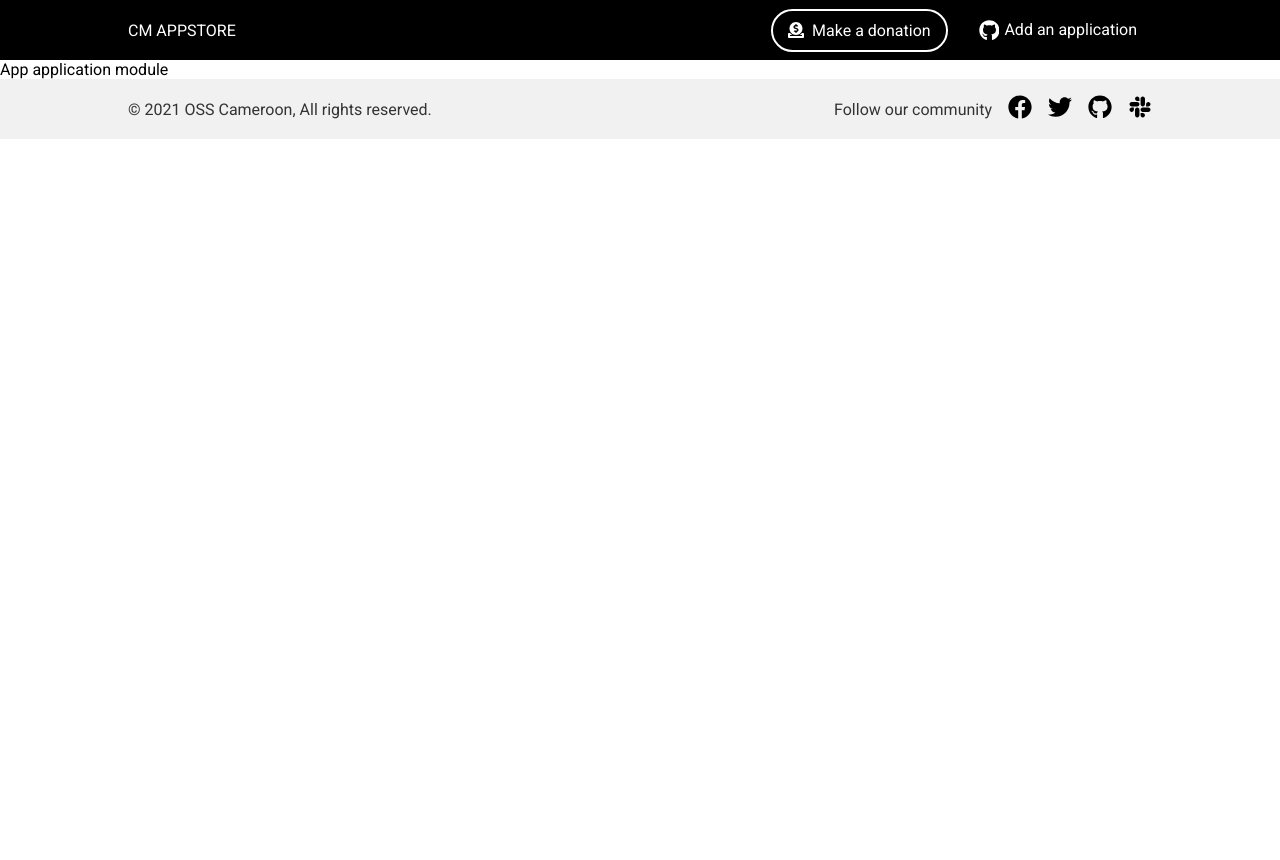
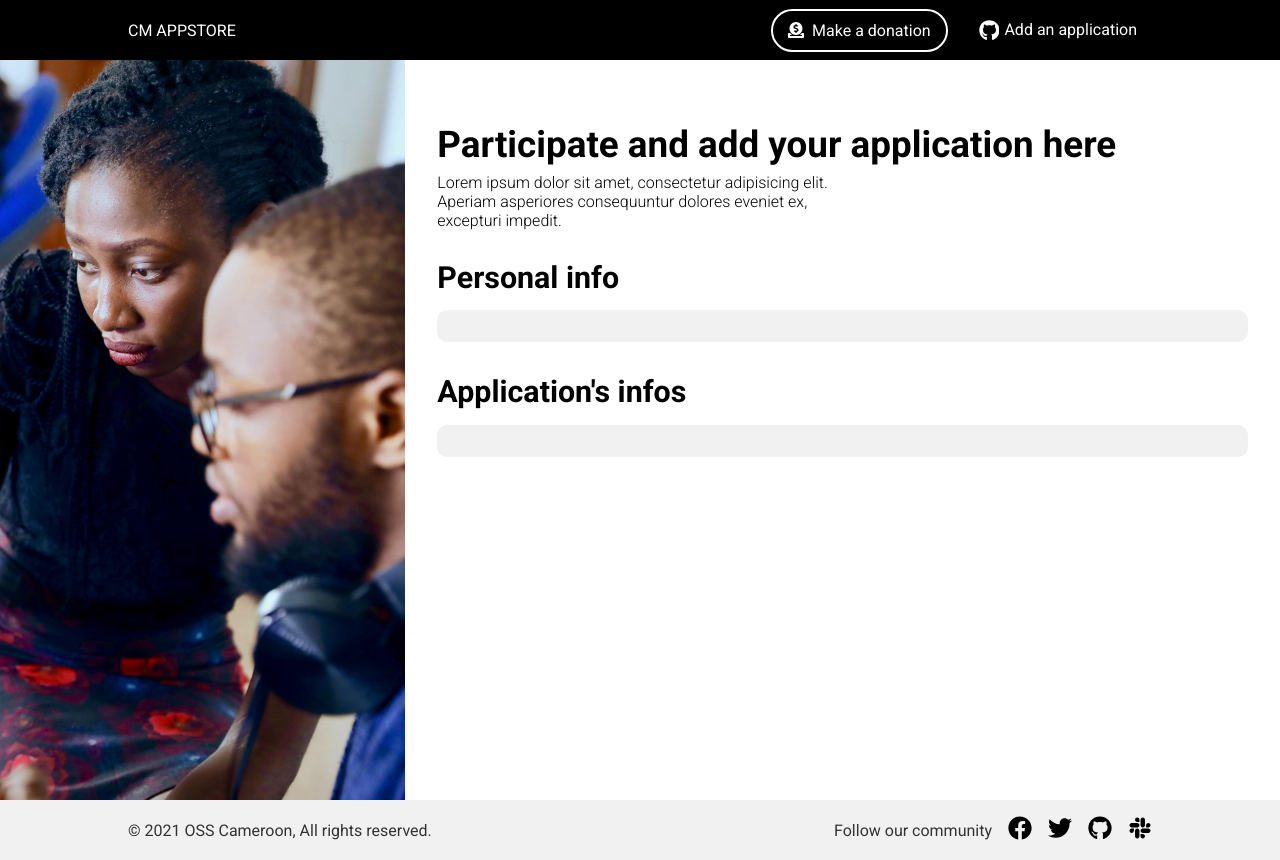
Before and after one commit to osscameroon/camerapps, a React (Create React App) app: page /add-app in a window 1280 px wide. Before the commit the page ends 800 px from the top, so only its background shows below. Built offline with nearby package versions, Linux system fonts and the light colour scheme.

Commit message:
create form in progress...

```diff
--- a/package.json
+++ b/package.json
@@ -3,6 +3,7 @@
   "version": "0.1.0",
   "private": true,
   "dependencies": {
+    "@hookform/resolvers": "^2.8.3",
     "@szhsin/react-menu": "^2.1.0",
     "@testing-library/jest-dom": "^5.11.4",
     "@testing-library/react": "^11.1.0",
@@ -21,6 +22,7 @@
     "mobx-react": "^7.2.0",
     "react": "^17.0.2",
     "react-dom": "^17.0.2",
+    "react-hook-form": "^7.20.2",
     "react-icons": "^4.2.0",
     "react-is": "^17.0.2",
     "react-router-dom": "^5.3.0",
@@ -31,7 +33,8 @@
     "styled-components": "^5.3.1",
     "typescript": "^4.1.2",
     "uuid": "^8.3.2",
-    "web-vitals": "^1.0.1"
+    "web-vitals": "^1.0.1",
+    "yup": "^0.32.11"
   },
   "scripts": {
     "start": "react-scripts start",
--- /dev/null
+++ b/src/model/AddingAppProps.ts
@@ -0,0 +1,13 @@
+export interface AddingAppProps {
+    id?: string;
+    name: string;
+    description: string;
+    author: string;
+    email: string;
+    logo: string;
+    slack: string;
+    twitter: string;
+    facebook: string;
+    linkedIn: string;
+    github: string;
+}
--- /dev/null
+++ b/src/model/FormProps.ts
@@ -0,0 +1,18 @@
+import {FieldElement, FieldName, FieldValues, Ref} from "react-hook-form/dist/types/fields";
+import {RegisterOptions} from "react-hook-form/dist/types/validator";
+import {
+    SetFieldValue,
+    SetValueConfig,
+    SubmitHandler,
+    UnpackNestedValue
+} from "react-hook-form/dist/types/form";
+import {ErrorOption, FieldErrors} from "react-hook-form/dist/types/errors";
+import {DeepPartial} from "react-hook-form/dist/types/utils";
+
+export interface FormProps <TFieldValues extends FieldValues = FieldValues> {
+    register<TFieldElement extends FieldElement<TFieldValues>>(ref: (TFieldElement & Ref) | null, rules?: RegisterOptions): void;
+    handleSubmit: <TSubmitFieldValues extends FieldValues = TFieldValues>(onValid: SubmitHandler<TSubmitFieldValues>, onInvalid?: any) => (e?: React.BaseSyntheticEvent) => Promise<void>;
+    reset: (values?: UnpackNestedValue<DeepPartial<TFieldValues>>, omitResetState?: any) => void,
+    setValue(name: FieldName<TFieldValues>, value: SetFieldValue<TFieldValues>, config?: SetValueConfig): void;
+    setError(name: FieldName<TFieldValues>, error: ErrorOption): void;
+}
--- a/src/model/IApp.ts
+++ b/src/model/IApp.ts
@@ -3,6 +3,7 @@ import {BaseModel} from "./BaseModel";
 export interface IApp extends BaseModel{
     author?: string;
     description?: string;
+    email?: string;
     logo?: string;
     slack?: string;
     facebook?: string;
--- /dev/null
+++ b/src/modules/add-application-module/children/app-form/index.tsx
@@ -0,0 +1,67 @@
+import React, {memo} from 'react';
+import styled from "styled-components";
+import {FormProps} from "../../../../model/FormProps";
+import AddAppController from "./../../controller";
+
+const AppFormUIWrapper = styled.form`
+  padding: 2em;
+  width: 100vw;
+
+  h2 {
+    font-size: 2.3em;
+    margin-bottom: .2em;
+  }
+
+  p {
+    width: 50%;
+  }
+
+  .section-block {
+    margin-bottom: 2em;
+
+    h3 {
+      font-size: 1.9em;
+      margin-bottom: .5em;
+    }
+
+    .basic-form {
+      padding: 1em;
+      background-color: #f1f1f1;
+      border-radius: 10px;
+    }
+
+    .personal-form {
+
+    }
+  }
+`;
+
+interface AppFormUIProps {
+    formProps: any;
+}
+
+const AppFormUI = ({formProps}: AppFormUIProps) => {
+
+    return <AppFormUIWrapper onSubmit={formProps.handleSubmit(AddAppController.onSubmit, AddAppController.onErrors)}>
+        <h2>Participate and add your application here</h2>
+        <p>Lorem ipsum dolor sit amet, consectetur adipisicing elit. Aperiam asperiores consequuntur dolores eveniet ex,
+            excepturi impedit.</p>
+
+        <section className={"section-block personal-info"}>
+            <h3>Personal info</h3>
+            <div className="basic-form personal-form">
+
+            </div>
+        </section>
+
+        <section className={"section-block app-info"}>
+            <h3>Application's infos</h3>
+            <div className="basic-form">
+
+            </div>
+        </section>
+    </AppFormUIWrapper>
+
+}
+
+export default memo(AppFormUI);
--- /dev/null
+++ b/src/modules/add-application-module/controller/index.tsx
@@ -0,0 +1,38 @@
+import * as yup from "yup";
+import {AddingAppProps} from "../../../model/AddingAppProps";
+
+class AddAppController {
+    private readonly ADDING_APP_FIELDS: AddingAppProps = {
+        name: "name",
+        description: "description",
+        email: "email",
+        logo: "logo",
+        slack: "slack",
+        facebook: "facebook",
+        twitter: "twitter",
+        linkedIn: "linkedIn",
+        github: "github",
+        author: "author"
+    };
+
+    get fields() {
+        return this.ADDING_APP_FIELDS;
+    }
+
+    get MySchema() {
+        return yup.object().shape({
+
+        });
+    }
+
+    onErrors() {
+
+    }
+
+    onSubmit() {
+
+    }
+
+}
+
+export default new AddAppController();
--- a/src/modules/add-application-module/index.tsx
+++ b/src/modules/add-application-module/index.tsx
@@ -1,11 +1,40 @@
 import {memo} from "react";
+import styled from "styled-components";
+import illustration from "./../../assets/images/banner.jpg";
+import AppFormUI from "./children/app-form";
+import AddAppController from "./controller";
+import {useForm} from "react-hook-form";
+import {yupResolver} from "@hookform/resolvers/yup";
+
+const AppFormWrapper = styled.div`
+  display: flex;
+
+    .illus {
+      width: 50%;
+      height: calc(100vh - 60px);
+
+      img {
+        width: 100%;
+        height: 100%;
+        object-position: top right;
+        object-fit: cover;
+      }
+    }
+`;
 
 const AddApplicationModule = () => {
 
+    const form = useForm({
+        resolver: yupResolver(AddAppController.MySchema)
+    });
+
     return (
-        <>
-            App application module
-        </>
+        <AppFormWrapper>
+            <div className="illus">
+                <img src={illustration} alt="Illustration form image"/>
+            </div>
+            <AppFormUI formProps={form} />
+        </AppFormWrapper>
     );
 
 }
```
Also changed, not shown: 1 other file (tests, documents, lock files or other folders).
